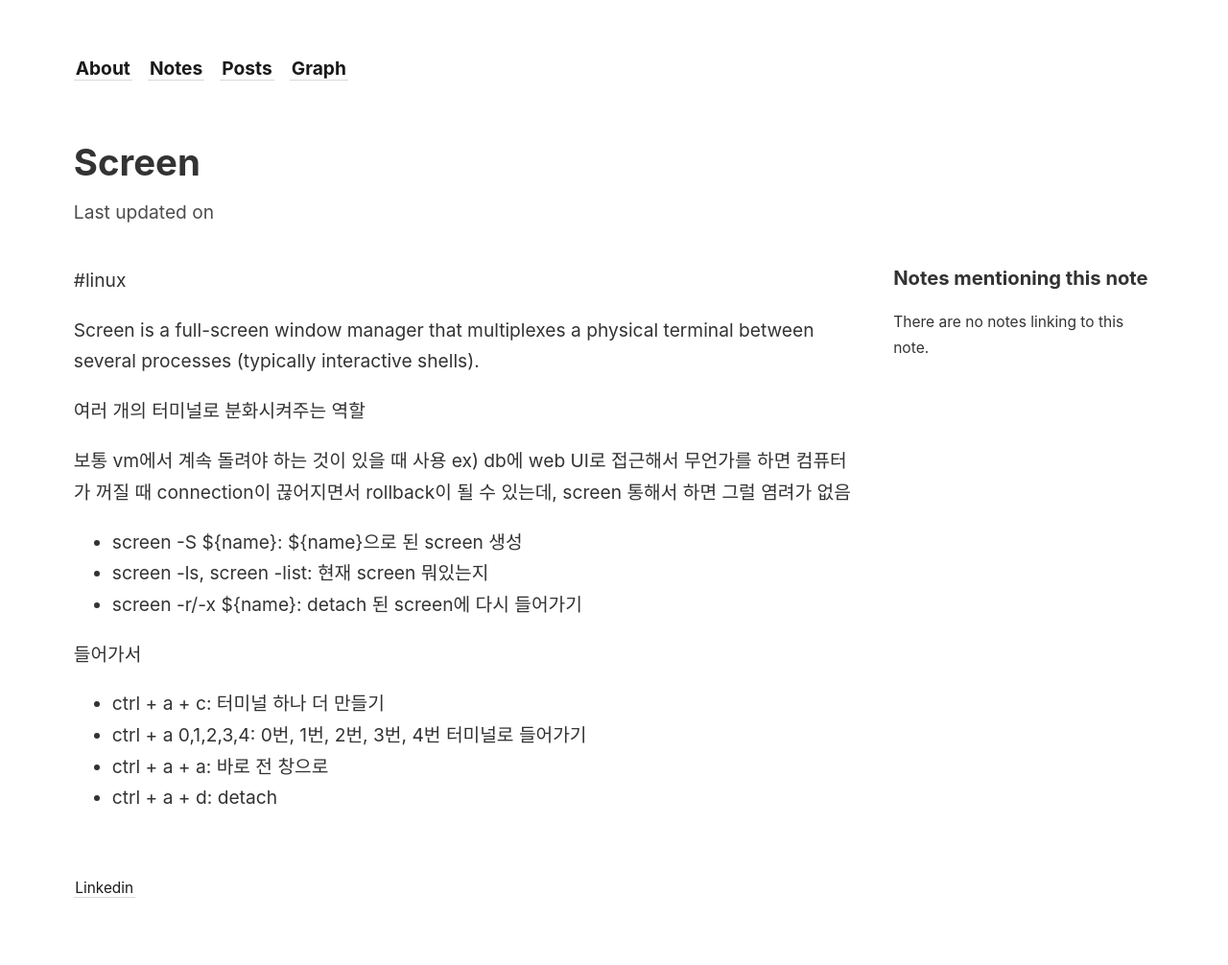
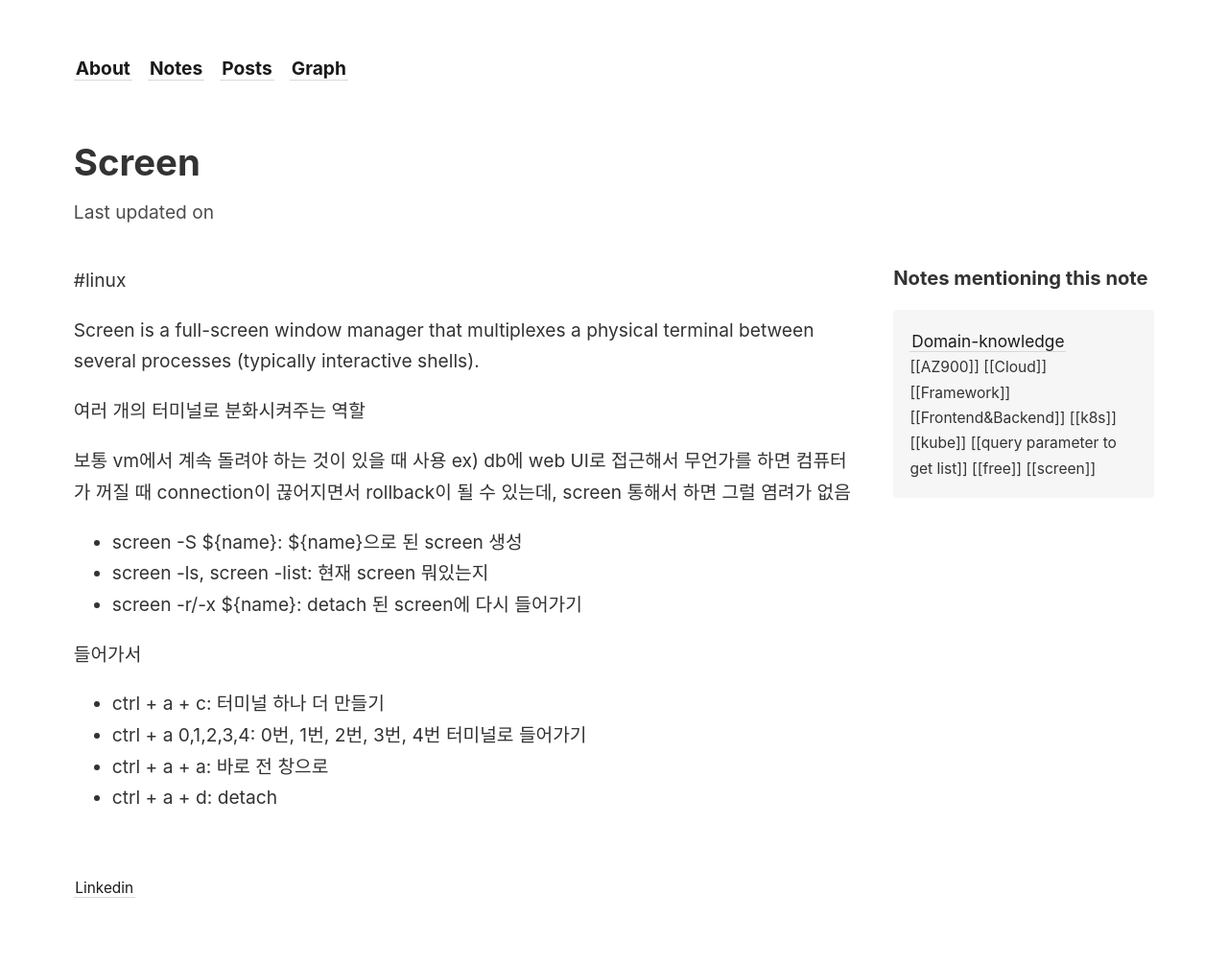
Before and after one commit to hyoinandout/hyoinandout.github.io, a Jekyll site: the page built from _notes/1_domain-knowledge/12_linux/screen.md, in a window 1280 px wide. Shown: the whole page at 96% size. Built offline with Jekyll 4.4.1, drawn with Linux system fonts in a browser that asks for light colours.

Commit message:
vault backup: 2023-01-20 23:33:52

```diff
--- a/_notes/1_domain-knowledge/index_domain-knowledge.md
+++ b/_notes/1_domain-knowledge/index_domain-knowledge.md
@@ -8,3 +8,5 @@ title: Domain-knowledge
 - [[k8s]]
 - [[kube]]
 - [[query parameter to get list]]
+- [[free]]
+- [[screen]]
```
